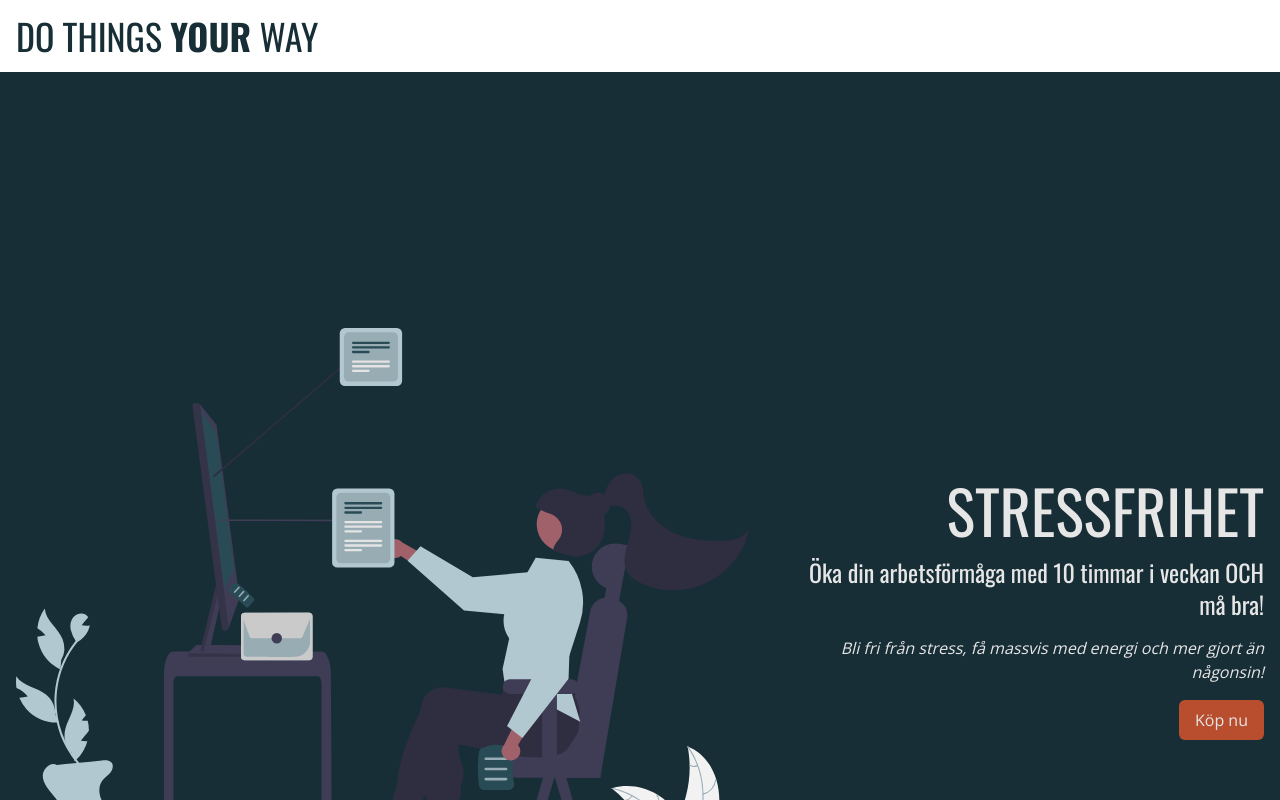
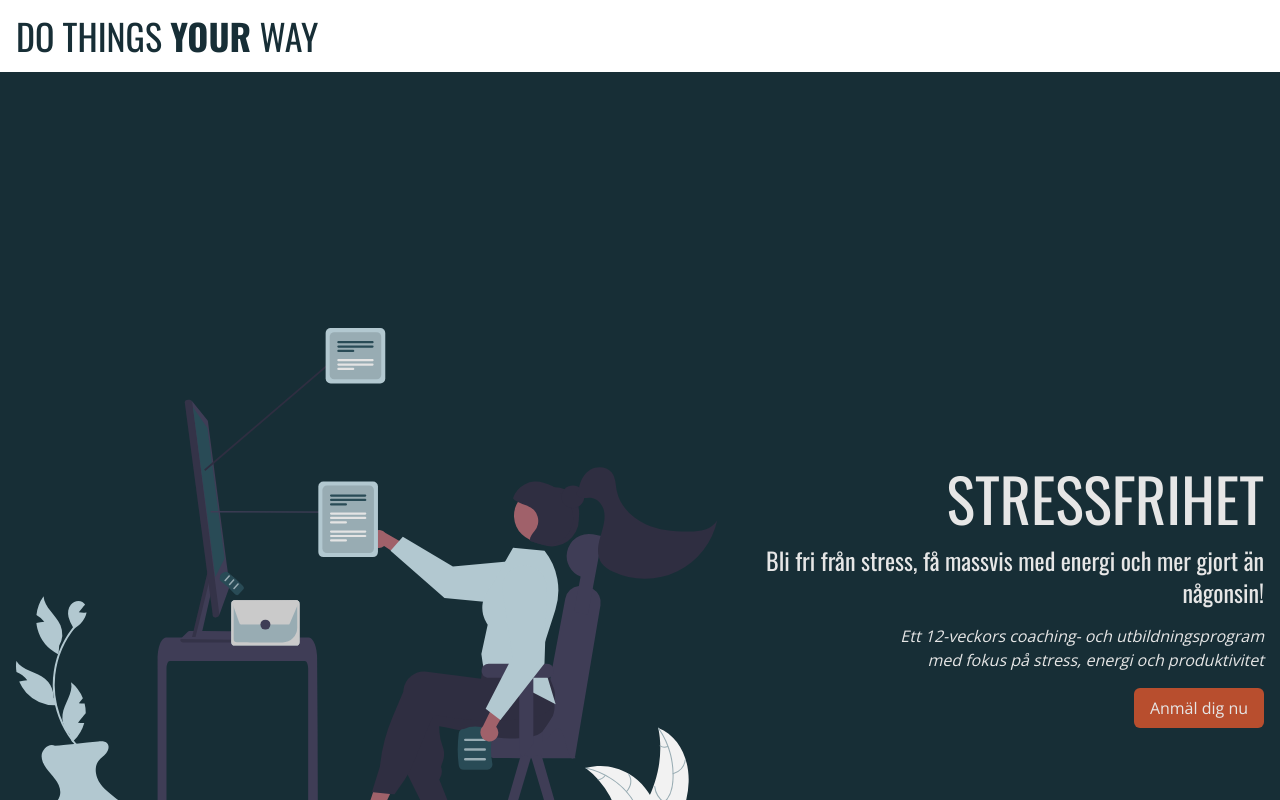
Before and after one commit to Mattssonm/dothingsyourway, a Next.js app: page /products/stressfrihet in a window 1280 px wide. Shown: the top 800 px of the page. Built offline with nearby package versions, Linux system fonts and the light colour scheme.

Commit message:
add buttons

```diff
--- a/app/products/stressfrihet/page.tsx
+++ b/app/products/stressfrihet/page.tsx
@@ -28,13 +28,14 @@ export default function Page() {
 						Stressfrihet
 					</h2>
 					<h3 className="font-display text-xl md:text-2xl">
-						Öka din arbetsförmåga med 10 timmar i veckan OCH må bra!
-					</h3>
-					<p className="font-thin italic">
 						Bli fri från stress, få massvis med energi och mer gjort än
 						någonsin!
+					</h3>
+					<p className="font-thin italic w-96">
+						Ett 12-veckors coaching- och utbildningsprogram med fokus på stress,
+						energi och produktivitet
 					</p>
-					<Button>Köp nu</Button>
+					<Button>Anmäl dig nu</Button>
 				</div>
 			</Section>
 			<Section className="bg-primary-darkest flex items-center justify-center md:min-h-screen">
@@ -123,10 +124,11 @@ export default function Page() {
 				<h2 className="font-display text-primary text-3xl md:text-5xl pt-32">
 					Då har du kommit helt rätt!
 				</h2>
-				<p className="italic">
+				<p className="italic pb-8">
 					Faktum är att jag vet precis hur frustrerande det är, så därför
 					bestämde jag mig för att fixa det…
 				</p>
+				<Button>Vill du vara med?</Button>
 			</Section>
 			<About />
 			<FAQSection />
```
